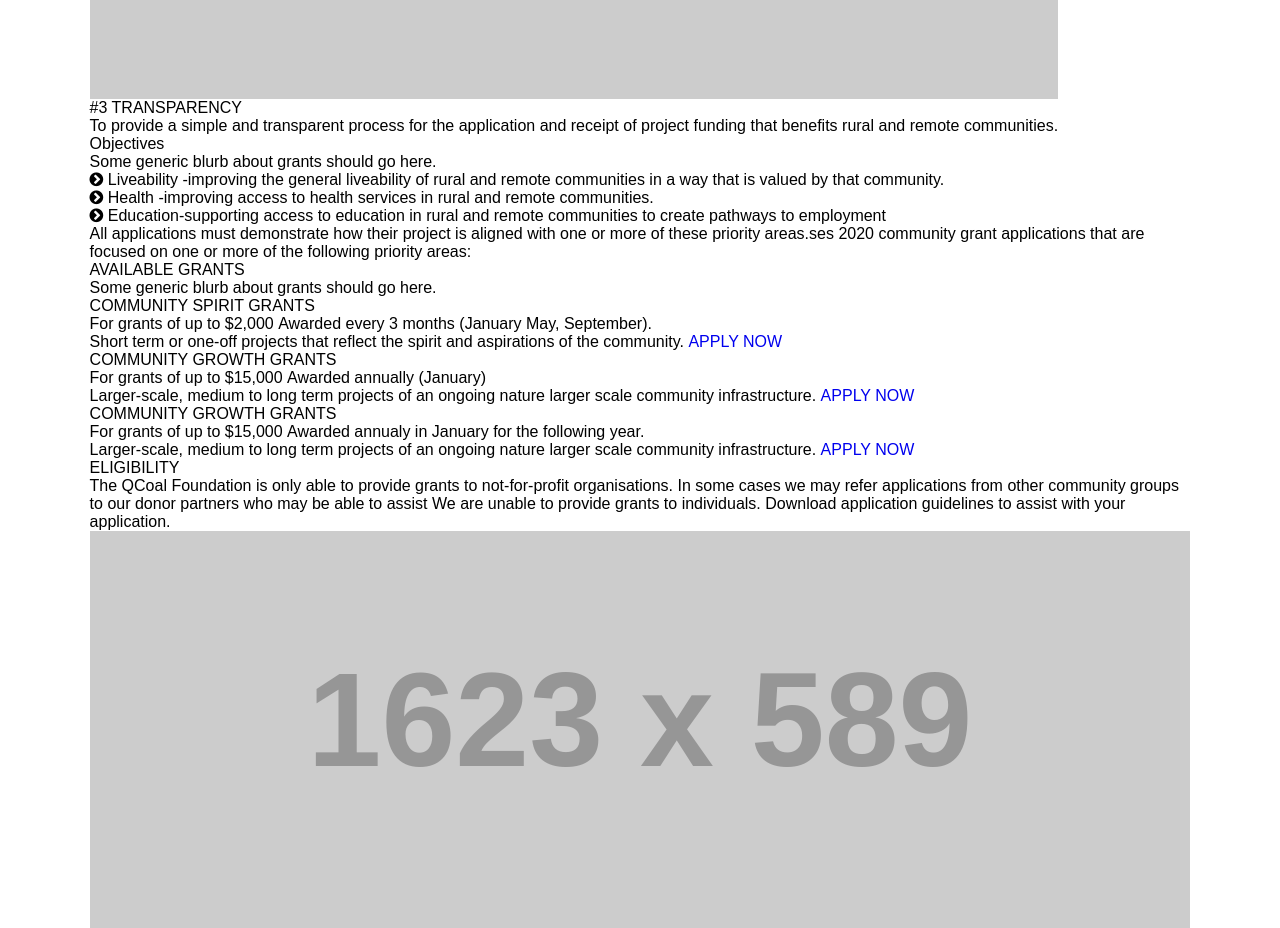
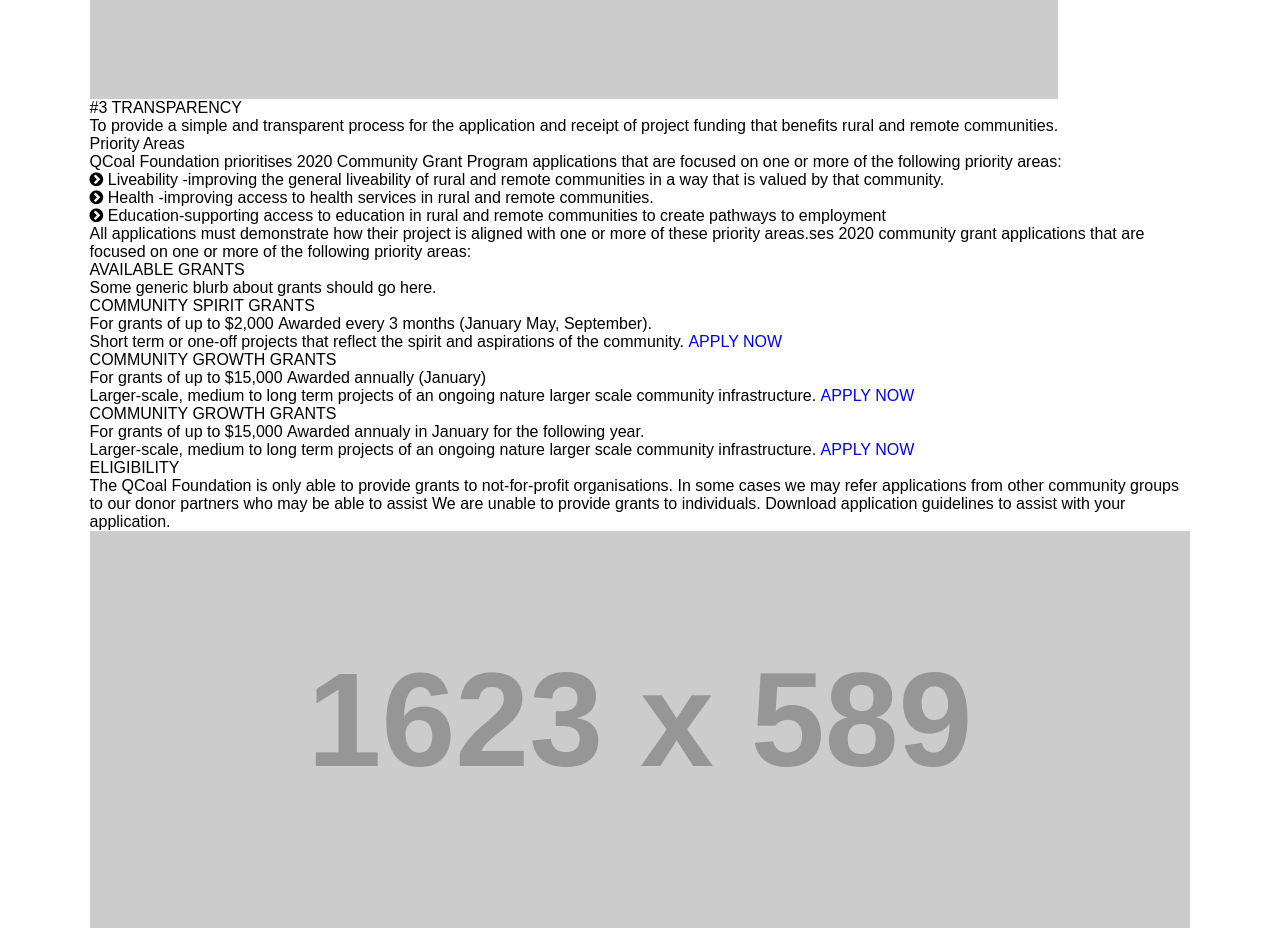
Before and after one commit to mkedaraxioned/Grant, a plain HTML site: page index.html in a window 1280 px wide. Shown: the part 3780-4708 px from the top of the page. Drawn offline with nearby package versions, Linux system fonts and the light colour scheme; placeholder pictures from the web are drawn by us.

Commit message:
quick fix 2

```diff
--- a/index.html
+++ b/index.html
@@ -151,8 +151,8 @@
     <!--section 3  start -->
     <div class="section3">
       <div class="wrapper">
-        <h2 class="section3-title">Objectives</h2>
-        <p class="section3-para">Some generic blurb about grants should go here.  </p>
+        <h2 class="section3-title">Priority Areas</h2>
+        <p class="section3-para">QCoal Foundation prioritises 2020 Community Grant Program applications that are focused on one or more of the following priority areas:  </p>
         <ul class="prioritylist">
           <li>
             <p>
```
